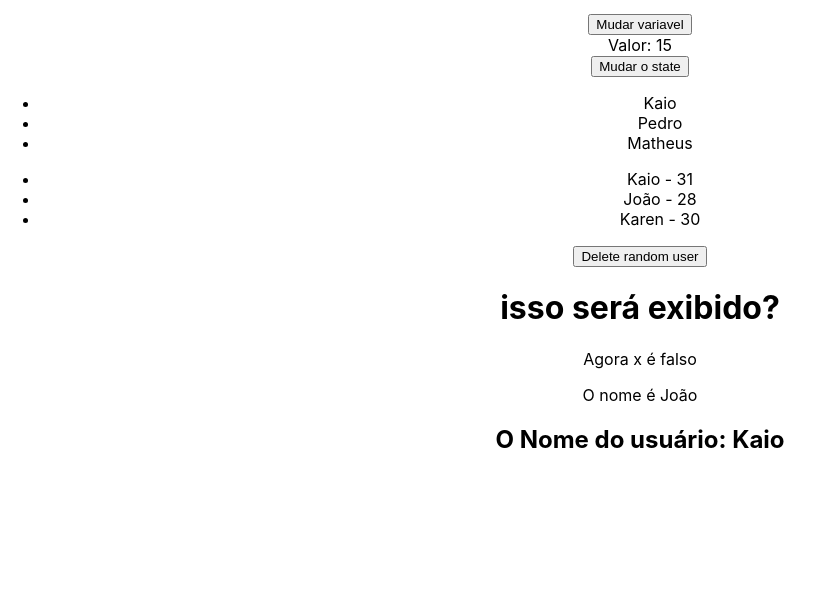
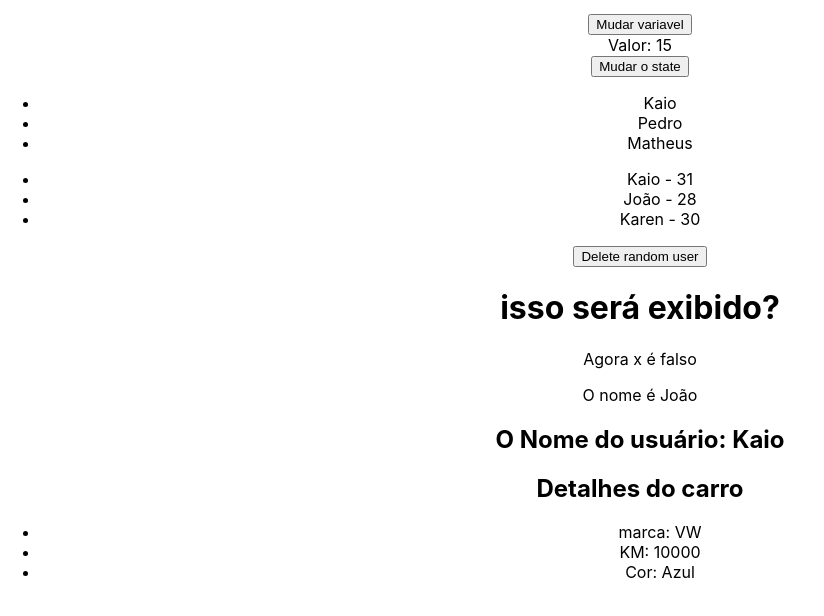
Before and after one commit to kaiotcp1/curso_react, a React (Create React App) app in the folder 3_AVANÇANDO_NO_REACT/avancando/: page / in a window 1280 px wide. Shown: the part 983-1599 px from the top of the page, without its empty margins (0-824 px from the left). Built offline with nearby package versions, Linux system fonts and the light colour scheme.

Commit message:
Ṕrops, método convencional

```diff
--- a/3_AVANÇANDO_NO_REACT/avancando/src/App.js
+++ b/3_AVANÇANDO_NO_REACT/avancando/src/App.js
@@ -1,6 +1,7 @@
 import './App.css';
 
 import City from './assets/city.jpg';
+import CarDetails from './components/CarDetails';
 import ConditionalRender from './components/ConditionalRender';
 import ListRender from './components/ListRender';
 import ManageData from './components/ManageData';
@@ -24,7 +25,10 @@
       <ManageData/>
       <ListRender/>
       <ConditionalRender/>
+      {/* Props */}
       <ShowUserName name={name}/>
+      {/* Destructuring */}
+      <CarDetails brand="VW" km={10000} color="Azul"/>
     </div>
   );
 }
--- /dev/null
+++ b/3_AVANÇANDO_NO_REACT/avancando/src/components/CarDetails.js
@@ -0,0 +1,16 @@
+import React from 'react'
+
+const CarDetails = (props) => {
+  return (
+    <div>
+        <h2>Detalhes do carro</h2>
+        <ul>
+            <li>marca: {props.brand}</li>
+            <li>KM: {props.km}</li>
+            <li>Cor: {props.color}</li>
+        </ul>
+    </div>
+  )
+}
+
+export default CarDetails
```
